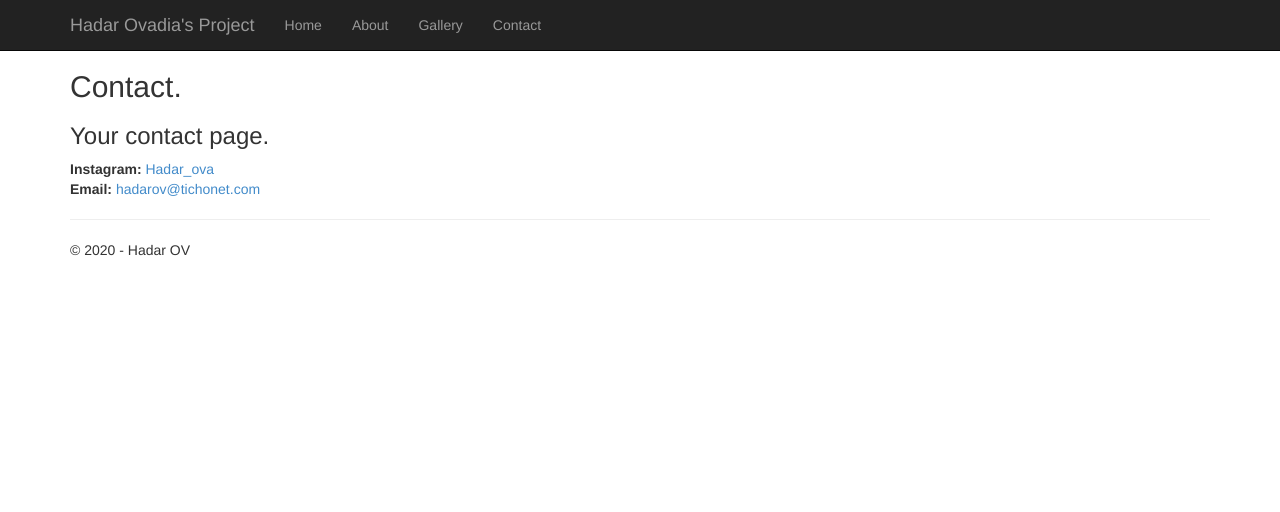
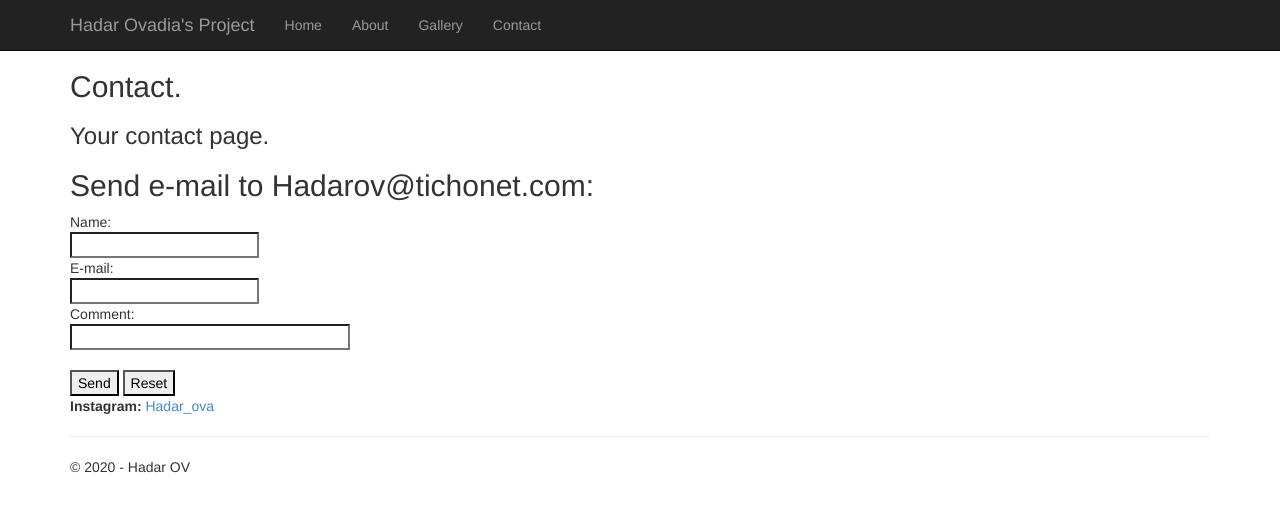
Before and after one commit to WhiteRose7303/4080-Project, a Flask app: page /contact in a window 1280 px wide. Shown: the top 512 px of the page. Run offline with Flask 2, Linux system fonts and the light colour scheme; some libraries are stand-ins or nearby versions.

Commit message:
v0.2.5 added contact form

```diff
--- a/4080 Project/_4080_Project/templates/contact.html
+++ b/4080 Project/_4080_Project/templates/contact.html
@@ -4,10 +4,21 @@
 
 <h2>{{ title }}.</h2>
 <h3>{{ message }}</h3>
+<h2>Send e-mail to Hadarov@tichonet.com:</h2>
+
+<form action="mailto:hadarov@tichonet.com" method="post" enctype="text/plain">
+    Name:<br>
+    <input type="text" name="name"><br>
+    E-mail:<br>
+    <input type="text" name="mail"><br>
+    Comment:<br>
+    <input type="text" name="comment" size="50"><br><br>
+    <input type="submit" value="Send">
+    <input type="reset" value="Reset">
+</form>
 
 <address>
     <strong>Instagram:</strong>   <a href="https://www.instagram.com/hadar_ova/">Hadar_ova</a><br />
-    <strong>Email:</strong> <a href="Hadarov@tichonet.com">hadarov@tichonet.com</a>
 </address>
 
 {% endblock %}
```
